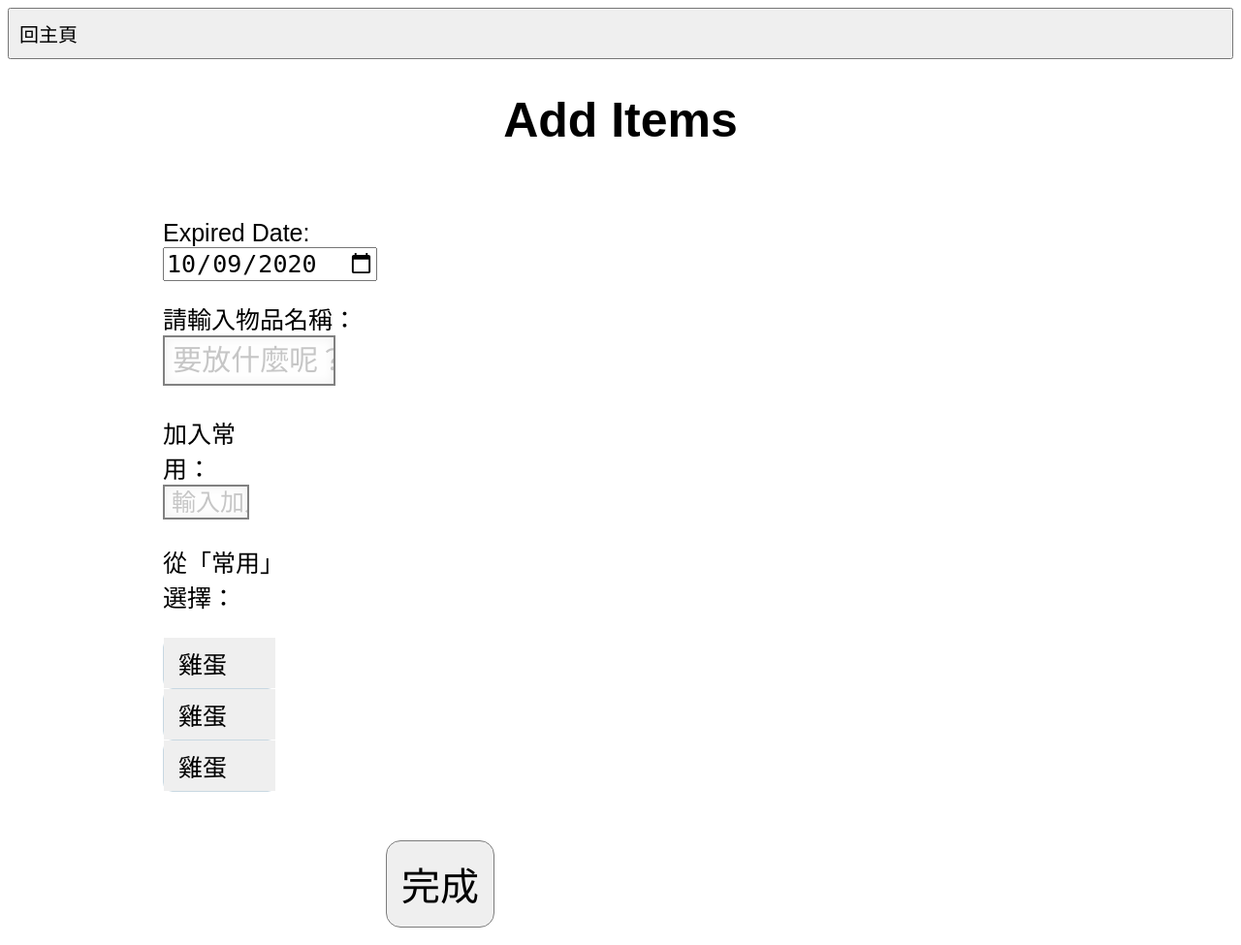
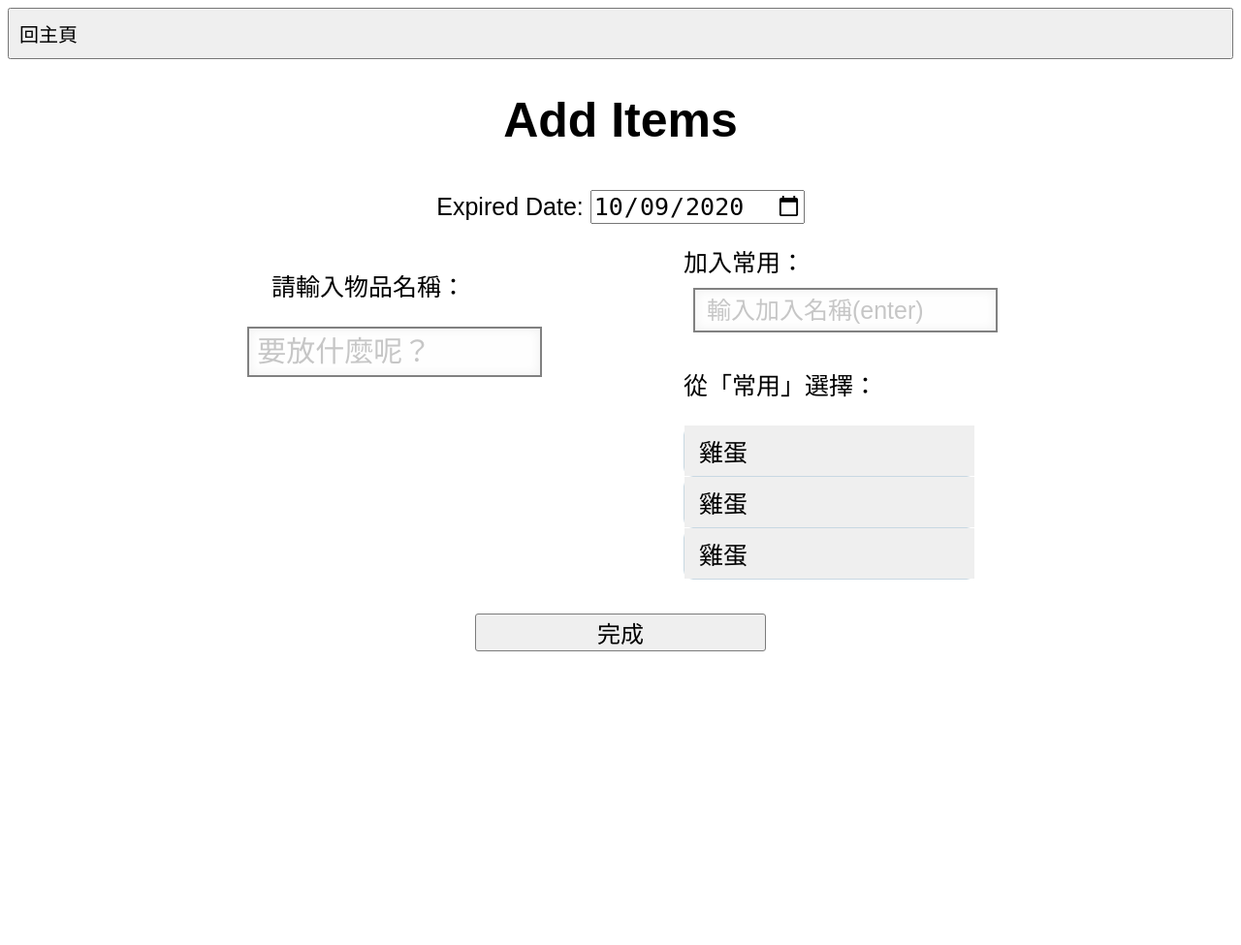
Before and after one commit to Lauren505/pantry, a Flask app: page /add in a window 1280 px wide. Shown: the whole page at 97% size. After the commit the page ends 672 px from the top, so only its background shows below. Run offline with Flask 2, Linux system fonts and the light colour scheme; data that the repository does not hold is empty; some libraries are stand-ins or nearby versions.

Commit message:
Add files via upload

```diff
--- a/static/add.js
+++ b/static/add.js
@@ -14,7 +14,7 @@
         data = jsontext['common']
         console.log(data);
         for(let i = 0; i < data.length; i++){
-            addnew(i, data[i])
+            addnew()
         }
     }).catch((err) => {
         console.log('refresh error:', err);
@@ -24,18 +24,11 @@
 function addnew(i, name){
     var node = document.createElement("LI");
     node.setAttribute("class", "item");
-    node.innerHTML = "<input type='button' id='opt"+i+"' class='itemdetail' value='"+name+"' onclick='addtoinput(this)'>"
+    node.innerHTML = "<li class='item'><input type='button' id='opt"+i+"' class='itemdetail' value='"+name+"'></li>"
     document.getElementsByClassName("itemlist")[0].appendChild(node);
 }
 
-window.onload = function() {
+setInterval(common(com), 5000);
+itemn.onclick = function () {
     common(com);
 }
-
-function addtoinput(myObj){
-    id = myObj.id
-    val = myObj.value
-    console.log("val: ", val)
-    itemn.value = val
-
-}
--- a/static/addstyle.css
+++ b/static/addstyle.css
@@ -1,6 +1,20 @@
 .main{
     display: flex;
+    flex-direction: column;
+    align-items: center;
+
+}
+
+.name{
+    display: flex;
     flex-direction: row;
+    width: 100%;
+}
+
+#usually{
+    margin: 10px;
+    padding: 5px;
+    width: 300px;
 }
 
 
@@ -12,9 +26,7 @@
 
 .container{
     display: flex;
-    width: 40%;
-    margin-top: 30px;
-    margin-left: 150px;
+    align-items: center;
     flex-direction: column;
 }
 
@@ -74,25 +86,40 @@
     opacity: 0.4;
 }
 
+.keyname{
+    display: flex;
+    flex-direction: column;
+}
+
+.keyname label{
+    margin-top: 0;
+    padding: 25px;
+    width: 400px;
+}
+
+.keyname input{
+    width: 300px;
+}
+
 .selectlist{
-    margin-top: 30px;
-    margin-right: 150px;
-    width: 40%;
+    height: auto;
+    width: 300px;
 }
 
 .itemlist{
     list-style: none;
     padding: 0;
     margin: 0;
-    max-height: 27em;
     overflow: scroll;
+    display: flex;
+    flex-direction: column;
 }
 
 .item{
     position: relative;
     width: 100%;
     display: flex;
-    flex-direction: row;
+    flex-direction: column;
     justify-content: flex-start;
     align-items: center;
     background: #DCEEF9;
@@ -127,23 +154,19 @@
 .finish___button{
     display: flex;
     padding: 0;
-    width: 12em;
     justify-content: space-around;
     list-style: none;
-    top: 50%;
-    left: 50%;
+
 }
 
 .finish__button input[type=submit]{
-    padding: 15px;
-    font-size: 2.5em;
+    width: 300px;
+    font-size: 1.5em;
     font-weight: inherit;
     border: 1px solid #7C7C7C;
-    border-radius: 5px;
+    border-radius: 3px;
     cursor: pointer;
-    margin-left: 230px;
-    margin-top: 30px;
-    border-radius: 15px;
+    margin-top: 15px;
 }
 
 .back button {
```
